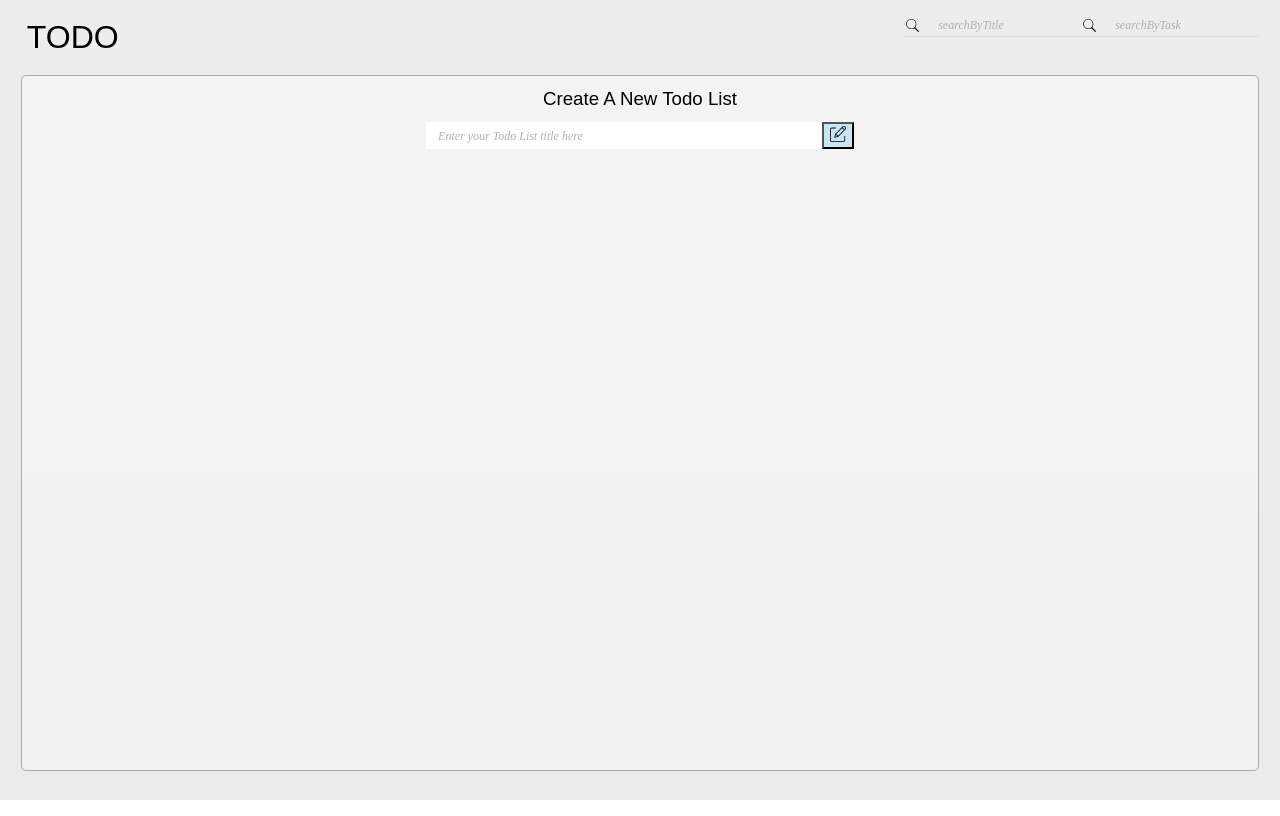
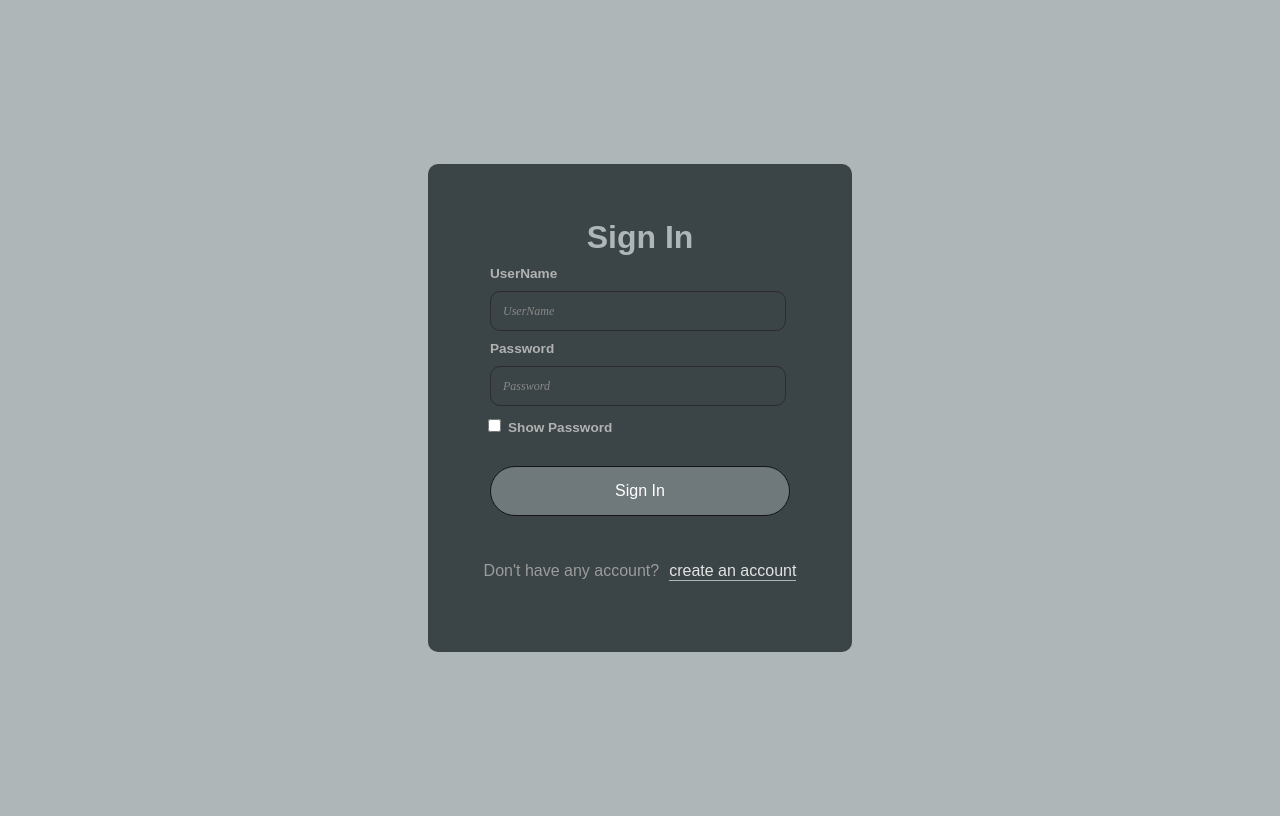
Before and after one commit to step-batch-7/todo-naveen-kumar-vadla, a website: page public/index.html in a window 1280 px wide. Drawn offline with Linux system fonts and the light colour scheme; no server answers.

Commit message:
renamed index.html to homePage.html and added index.html for login and signUp for now after entering the details you will directly go to the homePage validations and all needs to be handled

```diff
--- /dev/null
+++ b/public/css/index.css
@@ -0,0 +1,99 @@
+body {
+  background: #aeb6b8;
+  font-family: sans-serif;
+  color: #151515;
+}
+
+label {
+  color: black;
+  font-weight: 600;
+  font-size: 0.85em;
+}
+input:focus {
+  outline: none;
+}
+.container {
+  display: flex;
+  align-items: center;
+  justify-content: center;
+  height: 100vh;
+}
+.form {
+  display: flex;
+  width: auto;
+  background: #3b4446;
+  margin: 1%;
+  padding: 2%;
+  border-radius: 10px;
+}
+.signInSection,
+.signUpSection {
+  padding: 30px;
+}
+.header {
+  text-align: center;
+  font-weight: 700;
+  position: relative;
+  margin: 0%;
+  color: #aeb6b8;
+}
+.form-field {
+  display: block;
+  width: 300px;
+  margin: 10px auto;
+}
+.form-field label {
+  display: block;
+  margin-bottom: 10px;
+}
+.form-field input[type='password'],
+input[type='email'],
+input[type='text'] {
+  width: 90%;
+  padding: 4%;
+  border-radius: 10px;
+  border: 1px solid #2c2c2c;
+  background: transparent;
+  color: #aeb6b8;
+  font-size: 1.5vh;
+}
+.form-field input::placeholder {
+  color: #898989;
+  font-style: italic;
+  font-family: FontAwesome;
+}
+.form-field input:focus {
+  border: 1px solid #e8e8e8;
+}
+.button {
+  padding: 15px;
+  font-size: 1em;
+  width: 100%;
+  border-radius: 25px;
+  border: 1px solid #151515;
+  margin: 20px 0px;
+  cursor: pointer;
+  background: #aeb6b874;
+  color: #fff;
+}
+.createAccount {
+  display: flex;
+}
+.createAccount p {
+  color: #9c9c9c;
+}
+#createAccount {
+  border-bottom: 1px solid #aeb6b8;
+}
+#createAccount,
+#signIn {
+  color: #e3e3e3;
+  cursor: pointer;
+  margin-left: 10px;
+}
+label {
+  color: #b2b2b2;
+}
+.hidden {
+  display: none;
+}
--- a/public/index.html
+++ b/public/index.html
@@ -5,31 +5,67 @@
     <meta charset="UTF-8">
     <meta name="viewport" content="width=device-width, initial-scale=1.0">
     <meta http-equiv="X-UA-Compatible" content="ie=edge">
-    <title>TODO</title>
-    <link rel="stylesheet" href="/css/homePage.css">
-    <script src="./js/homePage.js"></script>
-    <script src="./js/eventHandlers.js"></script>
+    <title>Todo</title>
+    <link rel="stylesheet" href="./css/index.css">
+    <script src="./js/index.js"></script>
   </head>
 
   <body>
-    <div class="header">
-      <h1 class="main-heading">TODO</h1>
-      <div class="searchBar">
-        <input type="search" name="searchByTitle" id="searchByTitle" placeholder="searchByTitle"
-          oninput="search(value,'searchByTitle')" onfocus="getTodos()">
-        <input type="search" name="searchByTask" id="searchByTask" placeholder="searchByTask"
-          oninput="search(value,'searchByTask')" onfocus="getTodos()">
-      </div>
-    </div>
     <div class="container">
-      <div id="container-header">
-        <h3 class="todo-adder">Create A New Todo List</h3>
-        <div id="addTitleBar">
-          <input type="text" name="title" id="title" placeholder="Enter your Todo List title here">
-          <button class="createButton" onclick="createTodo()"><img src="images/create.svg" class="svg"></button>
+      <div class="form">
+        <div class="signInSection">
+          <h1 class="header">Sign In</h1>
+          <form action="homePage.html">
+            <div class="form-field">
+              <label for="userName">UserName</label>
+              <input id="userName" name="userName" type="text" placeholder="UserName" autocomplete="off" required />
+            </div>
+            <div class="form-field">
+              <label for="password">Password</label>
+              <input id="password" name="password" type="password" placeholder="Password" autocomplete="off" required />
+            </div>
+            <div class="checkbox-field">
+              <input id="showPassword" type="checkbox" class="checkbox" onclick="displayPassword()" />
+              <label for="showPassword">Show Password</label>
+            </div>
+            <div class="form-field">
+              <input type="submit" class="button" value="Sign In" />
+            </div>
+            <div class="createAccount">
+              <p>Don't have any account?</p>
+              <p onclick="showSignUp()" id="createAccount">create an account</p>
+            </div>
+          </form>
+        </div>
+        <div class="signUpSection hidden">
+          <h1 class="header">Sign Up</h1>
+          <form action="homePage.html">
+            <div class="form-field">
+              <label for="fullName">FullName</label>
+              <input id="fullName" name="fullName" type="text" placeholder="FullName" autocomplete="off" required />
+            </div>
+            <div class="form-field">
+              <label for="email">Email</label>
+              <input id="email" name="mail" type="email" placeholder="Email" autocomplete="off" required />
+            </div>
+            <div class="form-field">
+              <label for="userName">UserName</label>
+              <input id="signUpUserName" name="userName" type="text" placeholder="UserName" autocomplete="off" required />
+            </div>
+            <div class="form-field">
+              <label for="password">Password</label>
+              <input id="SignUpPassword" name="password" type="password" placeholder="Password" autocomplete="off" required />
+            </div>
+            <div class="form-field">
+              <input type="submit" class="button" value="Sign Up" />
+            </div>
+            <div class="createAccount">
+              <p>Already have an account?</p>
+              <p><a href="/" id="signIn">Login to your account</a></p>
+            </div>
+          </form>
         </div>
       </div>
-      <div id="todo-lists"></div>
     </div>
   </body>
 
--- /dev/null
+++ b/public/js/index.js
@@ -0,0 +1,13 @@
+'use strict';
+
+const displayPassword = () => {
+  const passwordBox = document.querySelector('#password');
+  const passwordTypes = { text: 'password', password: 'text' };
+  passwordBox.type = passwordTypes[passwordBox.type];
+};
+const showSignUp = () => {
+  const signIn = document.querySelector('.signInSection');
+  const signUp = document.querySelector('.signUpSection');
+  signIn.classList.add('hidden');
+  signUp.classList.remove('hidden');
+};
```
Also changed, not shown: public/homePage.html (added, +36 -0 lines).
